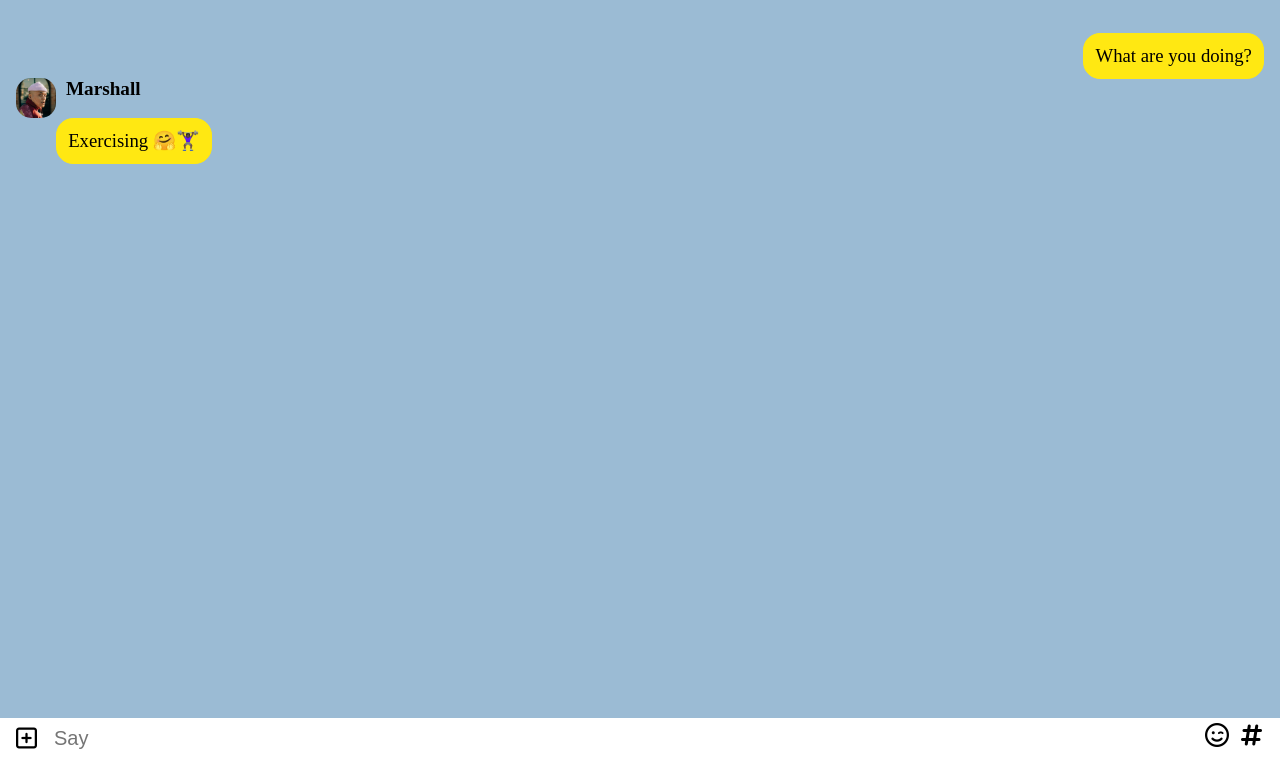
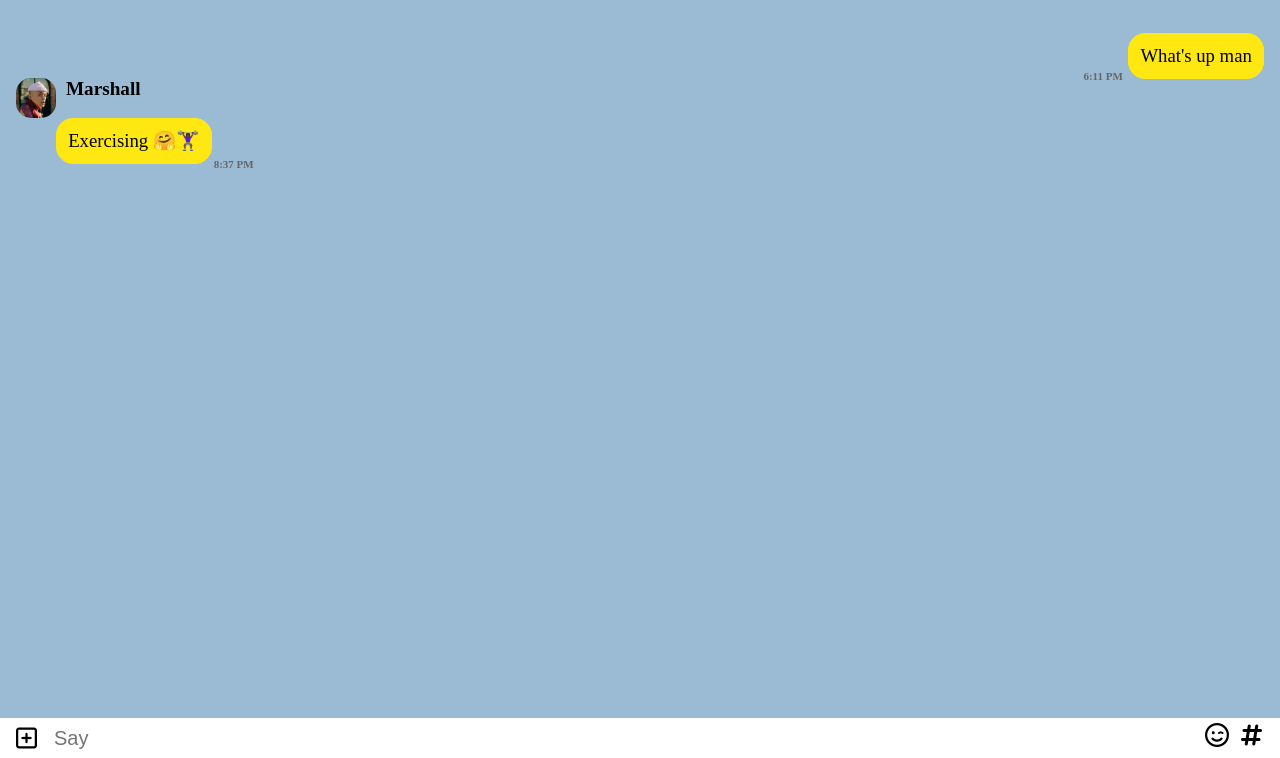
Before and after one commit to rhkfb1113/Kakao-Clone, a plain HTML site: page marshall-chat.html in a window 1280 px wide. Shown: the part 42-800 px from the top of the page. Drawn offline with Linux system fonts and the light colour scheme.

Commit message:
Add Chat Time

```diff
--- a/css/friend-chat.css
+++ b/css/friend-chat.css
@@ -113,6 +113,24 @@ img {
   margin-left: 2.5rem;
 }
 
+.answer h5 {
+  position: relative;
+  top: -4%;
+  left: 101%;
+  margin: 0 auto;
+  font-size: 11px;
+  color: #666666;
+}
+
+.ask h5 {
+  position: relative;
+  top: -4%;
+  left: -33%;
+  margin: 0 auto;
+  font-size: 11px;
+  color: #666666;
+}
+
 footer {
   grid-area: footer;
   background: #fff;
--- a/marshall-chat.html
+++ b/marshall-chat.html
@@ -31,9 +31,11 @@
           <h4>Marshall</h4>
         </span>
         <h3>Exercising 🤗🏋🏿‍♀️</h3>
+        <h5>8:37 PM</h5>
       </div>
       <div class="ask">
-        <h3>What are you doing?</h3>
+        <h3>What's up man</h3>
+        <h5>6:11 PM</h5>
       </div>
     </section>
     <footer>
```
Also changed, not shown: jessica-chat.html (+2 -0 lines).
